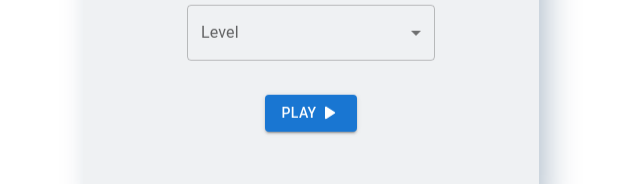
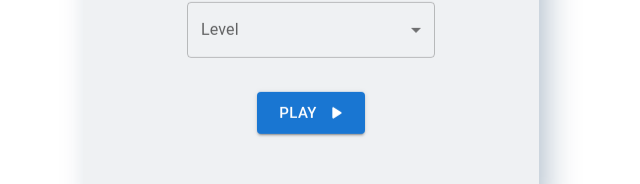
Before and after one commit to Hadi87s/Memory-Card-Game, a React (Vite) app: page / in a window 1280 px wide. Shown: the part 377-561 px from the top of the page, without its empty margins (329-969 px from the left). Built offline with nearby package versions, Linux system fonts and the light colour scheme.

Commit message:
fixing the icons following the MUI principles.

```diff
--- a/src/screens/game.screen.tsx
+++ b/src/screens/game.screen.tsx
@@ -40,8 +40,6 @@ const GameScreen = () => {
     });
     setCards(() => updatedCards);
   };
-
-
 
   useEffect(() => {
     if (!gameState.isPuzzleComplete) {
@@ -158,8 +156,9 @@ const GameScreen = () => {
                 clearInterval(intervalID.current);
               }}
               variant="contained"
+              endIcon={<PlayArrowRoundedIcon />}
             >
-              Play Again <PlayArrowRoundedIcon />
+              Play Again
             </Button>
             <Button
               onClick={() => {
@@ -169,8 +168,9 @@ const GameScreen = () => {
                 navigate("/");
               }}
               variant="contained"
+              endIcon={<ModeRoundedIcon />}
             >
-              Switch Mode <ModeRoundedIcon />
+              Switch Mode
             </Button>
             <Button
               onClick={() => {
@@ -179,8 +179,9 @@ const GameScreen = () => {
                 navigate("/score-board");
               }}
               variant="contained"
+              endIcon={<ScoreboardRoundedIcon />}
             >
-              ScoreBoard <ScoreboardRoundedIcon />
+              ScoreBoard
             </Button>
           </Stack>
         </div>
--- a/src/screens/login.screen.tsx
+++ b/src/screens/login.screen.tsx
@@ -75,8 +75,10 @@ const LoginScreen = () => {
             id="play"
             className="custom-mui-button"
             variant="contained"
+            endIcon={<PlayArrowRoundedIcon />}
+            size="large"
           >
-            Play <PlayArrowRoundedIcon />
+            Play
           </Button>
         </Stack>
       </Container>
```
